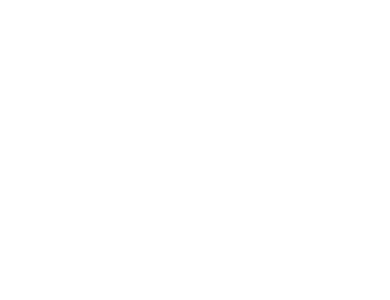
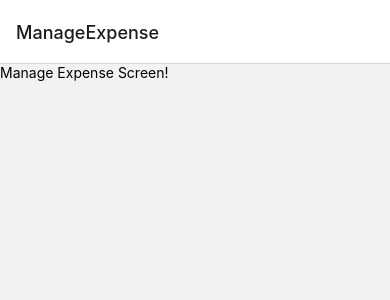
Before and after one commit to afiqaimanafr/expense-tracker-rn, a React Native app: screen / in a window 390 px wide. Shown: the top 300 px of the page. Built offline with nearby package versions, Linux system fonts and the light colour scheme.

Commit message:
update: latest

```diff
--- a/App.js
+++ b/App.js
@@ -3,14 +3,31 @@
 import { createNativeStackNavigator } from "@react-navigation/native-stack";
 import { createBottomTabNavigator } from "@react-navigation/bottom-tabs";
 
+import ManageExpense from "./screens/ManageExpense";
+import AllExpenses from "./screens/AllExpenses";
+import RecentExpenses from "./screens/RecentExpenses";
+
 const Stack = createNativeStackNavigator();
 const BottomTabs = createBottomTabNavigator();
+
+function ExpensesOverview() {
+  return (
+    <BottomTabs.Navigator>
+      <BottomTabs.Screen name="RecentExpenses" component={RecentExpenses} />
+      <BottomTabs.Screen name="AllExpenses" component={AllExpenses} />
+    </BottomTabs.Navigator>
+  );
+}
 
 export default function App() {
   return (
     <>
       <StatusBar style="auto" />
-      <NavigationContainer></NavigationContainer>
+      <NavigationContainer>
+        <Stack.Navigator>
+          <Stack.Screen name="ManageExpense" component={ManageExpense} />
+        </Stack.Navigator>
+      </NavigationContainer>
     </>
   );
 }
```
